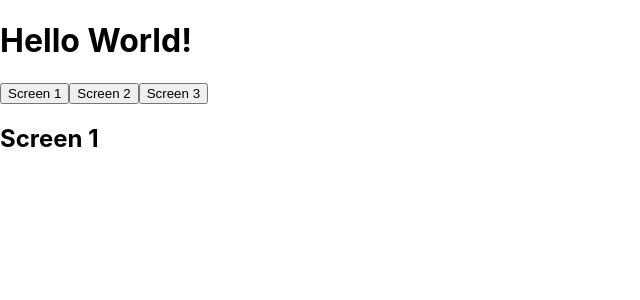
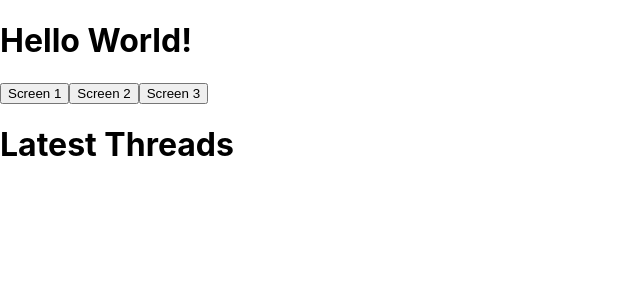
Before and after one commit to HatboyStudios/stunning-octo-potato, a React (Create React App) app in the folder the-app/: page / in a window 1280 px wide. Both pictures are taken after a click on the button "Screen 1". Shown: the top 300 px of the page, without its empty margins (0-640 px from the left). Built offline with nearby package versions, Linux system fonts and the light colour scheme.

Commit message:
screen files

```diff
--- /dev/null
+++ b/the-app/src/Account.js
@@ -0,0 +1,9 @@
+import { useState } from 'react';
+
+export default function Account() {
+    return(
+        <div>
+            <h1>User's Name</h1>
+        </div>
+    )
+}
--- a/the-app/src/Content.js
+++ b/the-app/src/Content.js
@@ -1,23 +1,27 @@
 import { useState } from 'react';
+
+import Home from './Home.js';
+import Settings from './Settings.js';
+import Account from './Account.js';
 
 export default function Content({screen}) {
 
     if(screen === 1) {
         return(
             <div>
-                <h2>Screen 1</h2>
+                <Home />
             </div>
         )
     }else if(screen === 2) {
         return(
             <div>
-                <h2>Screen 2</h2>
+                <Settings />
             </div>
         )
     }else if(screen === 3) {
         return(
             <div>
-                <h2>Screen 3</h2>
+                <Account />
             </div>
         )
     }else {
--- /dev/null
+++ b/the-app/src/Home.js
@@ -0,0 +1,9 @@
+import { useState } from 'react';
+
+export default function Home() {
+    return(
+        <div>
+            <h1>Latest Threads</h1>
+        </div>
+    )
+}
--- /dev/null
+++ b/the-app/src/Settings.js
@@ -0,0 +1,9 @@
+import { useState } from 'react';
+
+export default function Settings() {
+    return(
+        <div>
+            <h1>Adjust Settings</h1>
+        </div>
+    )
+}
```
Also changed, not shown: 1 other file (tests, documents, lock files or other folders).
